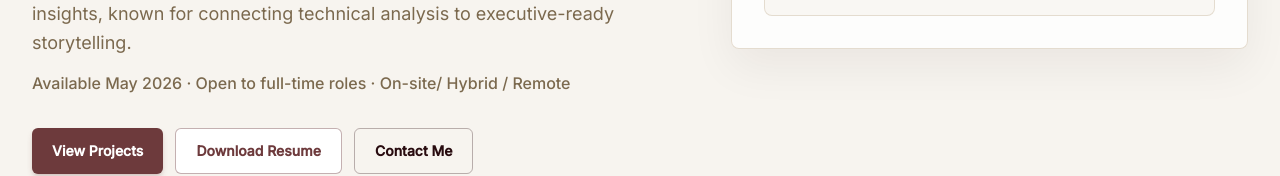
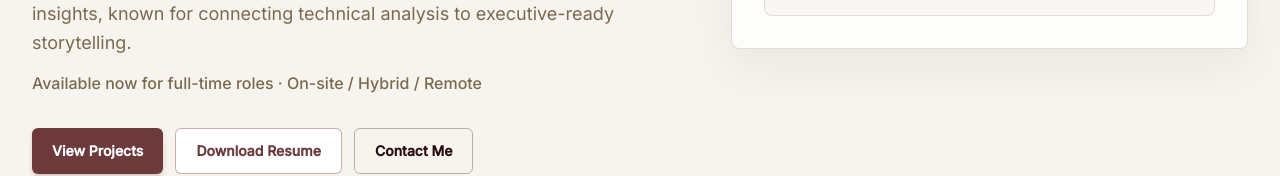
Before and after one commit to rishikagade/Portfolio_site, a React (Vite) app: page / in a window 1280 px wide. Shown: the part 547-723 px from the top of the page. Built offline with nearby package versions, Linux system fonts and the light colour scheme; the HTML template or start-up script is replaced by a standard one.

Commit message:
Update hero availability

```diff
--- a/src/sections/HomeSection.jsx
+++ b/src/sections/HomeSection.jsx
@@ -24,7 +24,7 @@ const HomeSection = () => {
             M.S. in Business Administration graduate of Virginia Tech's Pamplin College of Business with client-facing experience in financial services and consumer insights, known for connecting technical analysis to executive-ready storytelling.
           </p>
           <p className="mt-3 max-w-2xl text-base font-medium leading-relaxed text-muted">
-            Available May 2026 · Open to full-time roles · On-site/ Hybrid / Remote
+            Available now for full-time roles · On-site / Hybrid / Remote
           </p>
           <div className="mt-8 flex flex-col gap-3 sm:flex-row sm:flex-wrap">
             <PrimaryButton variant="primary" href="#projects">
```
